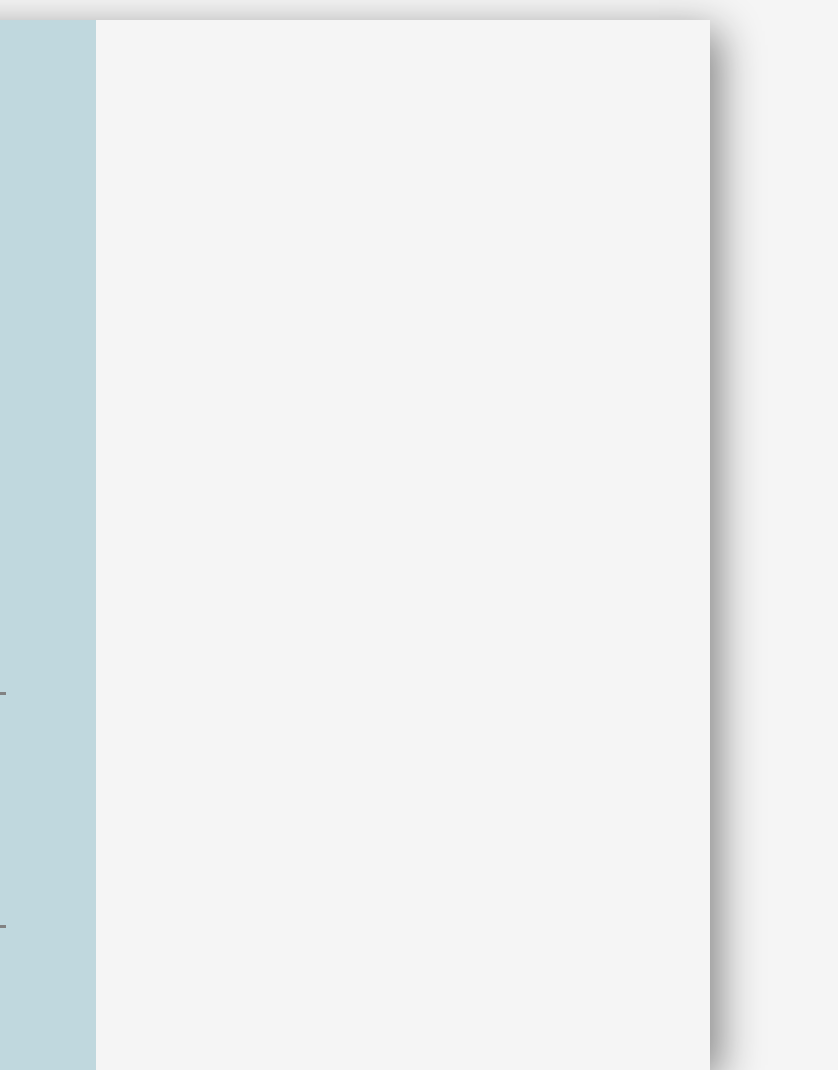
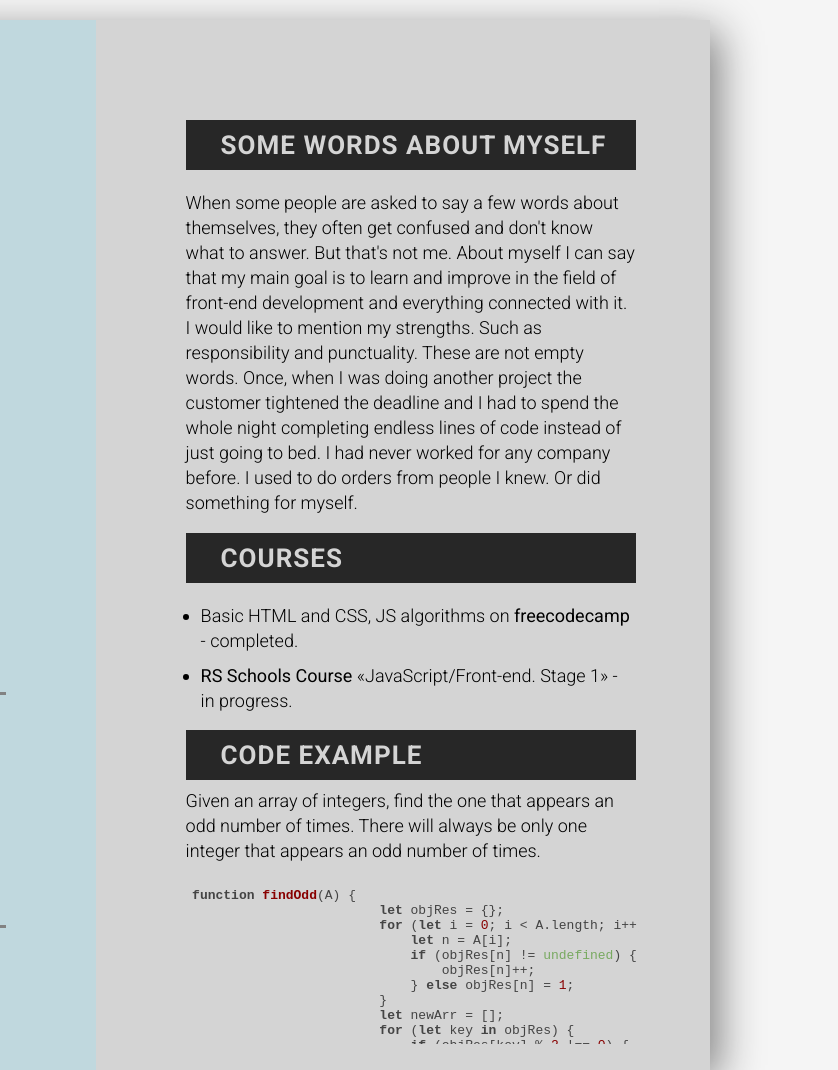
Before and after one commit to Arxons/rsschool-cv, a plain HTML site: page index.html in a window 1280 px wide. Shown: the full height of the page, 442-1280 px from the left. Drawn offline with Linux system fonts and the light colour scheme.

Commit message:
feat: done right-dec

```diff
--- a/index.html
+++ b/index.html
@@ -86,6 +86,67 @@
                 </section>
             </main>
         </div>
+        <div class="dec-right">
+            <main>
+                <div class="subheader">
+                    <h1>Some words about myself</h1>
+                </div>
+                <div class="aboutme">
+                    <p>When some people are asked to say a few words about themselves, they often get confused and don't
+                        know what to answer. But that's not me. About myself I can say that my main goal is to learn and
+                        improve in the field of front-end development and everything connected with it. I would like to
+                        mention my strengths. Such as responsibility and punctuality. These are not empty
+                        words. Once, when I was doing another project the customer tightened the deadline and I had to
+                        spend
+                        the whole night completing endless lines of code instead of just going to bed.
+                        I had never worked for any company before. I used to do orders from people I knew. Or did
+                        something
+                        for myself.</p>
+                </div>
+                <div class="subcourses">
+                    <h1>Courses</h1>
+                </div>
+                <div class="courses">
+                    <ul>
+                        <li>
+                            Basic HTML and CSS, JS algorithms on <a class="phone__link"
+                                href="https://www.freecodecamp.org" target="_blank">freecodecamp</a> - completed.
+                        </li>
+                        <li>
+                            <a class="phone__link" href="https://rs.school" target="_blank">RS Schools Course</a>
+                            «JavaScript/Front-end. Stage
+                            1» - in progress.
+                        </li>
+                    </ul>
+                </div>
+                <div class="subcode">
+                    <h1>Code example</h1>
+                    <div class="code">
+                        <p>Given an array of integers, find the one that appears an odd number of times.
+                            There will always be only one integer that appears an odd number of times.
+                        </p>
+                        <pre class="hljs"
+                            style="display: block; overflow-x: auto; padding: 0.5em; background: rgb(212, 212, 212); color: rgb(68, 68, 68);"><span class="hljs-function"><span class="hljs-keyword" style="font-weight: 700;">function</span> <span class="hljs-title" style="color: rgb(136, 0, 0); font-weight: 700;">findOdd</span>(<span class="hljs-params">A</span>) </span>{
+                        <span class="hljs-keyword" style="font-weight: 700;">let</span> objRes = {};
+                        <span class="hljs-keyword" style="font-weight: 700;">for</span> (<span class="hljs-keyword" style="font-weight: 700;">let</span> i = <span class="hljs-number" style="color: rgb(136, 0, 0);">0</span>; i &lt; A.length; i++) {
+                            <span class="hljs-keyword" style="font-weight: 700;">let</span> n = A[i];
+                            <span class="hljs-keyword" style="font-weight: 700;">if</span> (objRes[n] != <span class="hljs-literal" style="color: rgb(120, 169, 96);">undefined</span>) {
+                                objRes[n]++;
+                            } <span class="hljs-keyword" style="font-weight: 700;">else</span> objRes[n] = <span class="hljs-number" style="color: rgb(136, 0, 0);">1</span>;
+                        }
+                        <span class="hljs-keyword" style="font-weight: 700;">let</span> newArr = [];
+                        <span class="hljs-keyword" style="font-weight: 700;">for</span> (<span class="hljs-keyword" style="font-weight: 700;">let</span> key <span class="hljs-keyword" style="font-weight: 700;">in</span> objRes) {
+                            <span class="hljs-keyword" style="font-weight: 700;">if</span> (objRes[key] % <span class="hljs-number" style="color: rgb(136, 0, 0);">2</span> !== <span class="hljs-number" style="color: rgb(136, 0, 0);">0</span>) {
+                                newArr.push(key);
+                            }
+                        }
+                        <span class="hljs-keyword" style="font-weight: 700;">return</span> <span class="hljs-built_in" style="color: rgb(57, 115, 0);">Math</span>.max(newArr);
+                        }</pre>
+                    </div>
+                </div>
+            </main>
+        </div>
+    </div>
 </body>
 
 </html>
```
